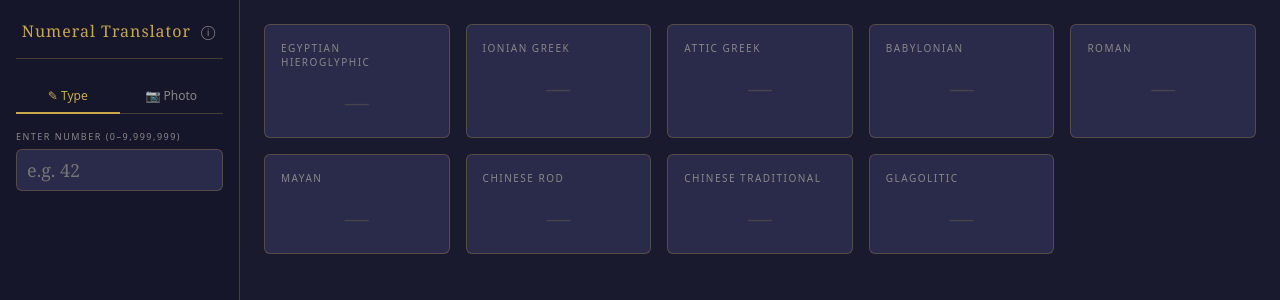
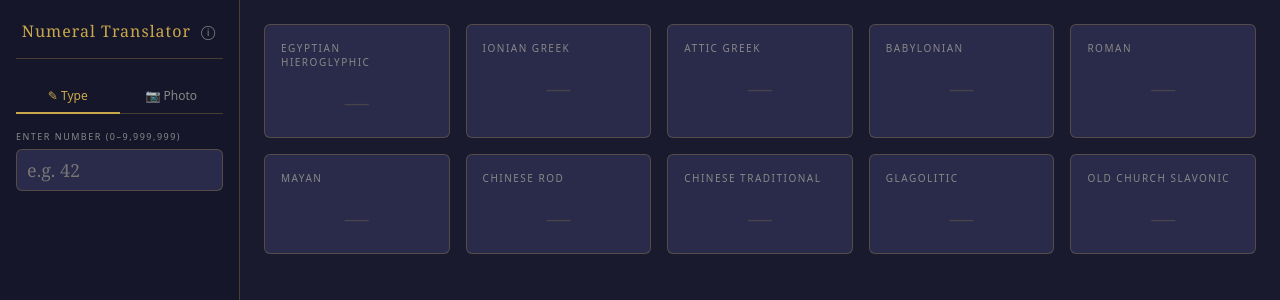
Before and after one commit to EricTalanoa/numeral_translator, a React (Vite) app: page / in a window 1280 px wide. Shown: the top 300 px of the page. Built offline with nearby package versions, Linux system fonts and the light colour scheme; a web font is replaced by a local one.

Commit message:
feat: add BreakdownToken type and extend Converter interface with explain()

```diff
--- a/src/converters/index.ts
+++ b/src/converters/index.ts
@@ -7,6 +7,10 @@ import * as mayan from './mayan'
 import * as chineseRod from './chinese-rod'
 import * as chineseTraditional from './chinese-traditional'
 import * as glagolitic from './glagolitic'
+import * as oldChurchSlavonic from './old-church-slavonic'
+import type { BreakdownToken } from './types'
+
+export type { BreakdownToken } from './types'
 
 export interface Converter {
   id: string
@@ -14,16 +18,18 @@ export interface Converter {
   maxValue: number
   toArabic: (input: string) => number
   fromArabic: (n: number) => string
+  explain: (n: number) => BreakdownToken[]
 }
 
 export const CONVERTERS: Converter[] = [
-  { id: 'egyptian',          label: 'Egyptian Hieroglyphic', maxValue: 9_999_999, ...egyptian },
-  { id: 'ionian',            label: 'Ionian Greek',          maxValue: 9_999,     ...ionian },
-  { id: 'attic',             label: 'Attic Greek',           maxValue: 9_999,     ...attic },
-  { id: 'babylonian',        label: 'Babylonian',            maxValue: 999_999,   ...babylonian },
-  { id: 'roman',             label: 'Roman',                 maxValue: 3_999,     ...roman },
-  { id: 'mayan',             label: 'Mayan',                 maxValue: 999_999,   ...mayan },
-  { id: 'chineseRod',        label: 'Chinese Rod',           maxValue: 999_999,   ...chineseRod },
-  { id: 'chineseTraditional',label: 'Chinese Traditional',   maxValue: 9_999_999, ...chineseTraditional },
-  { id: 'glagolitic',        label: 'Glagolitic',            maxValue: 9_999,     ...glagolitic },
+  { id: 'egyptian',           label: 'Egyptian Hieroglyphic', maxValue: 9_999_999, ...egyptian },
+  { id: 'ionian',             label: 'Ionian Greek',          maxValue: 9_999,     ...ionian },
+  { id: 'attic',              label: 'Attic Greek',           maxValue: 9_999,     ...attic },
+  { id: 'babylonian',         label: 'Babylonian',            maxValue: 999_999,   ...babylonian },
+  { id: 'roman',              label: 'Roman',                 maxValue: 3_999,     ...roman },
+  { id: 'mayan',              label: 'Mayan',                 maxValue: 999_999,   ...mayan },
+  { id: 'chineseRod',         label: 'Chinese Rod',           maxValue: 999_999,   ...chineseRod },
+  { id: 'chineseTraditional', label: 'Chinese Traditional',   maxValue: 9_999_999, ...chineseTraditional },
+  { id: 'glagolitic',         label: 'Glagolitic',            maxValue: 9_999,     ...glagolitic },
+  { id: 'oldChurchSlavonic',  label: 'Old Church Slavonic',   maxValue: 9_999,     ...oldChurchSlavonic },
 ]
--- /dev/null
+++ b/src/converters/types.ts
@@ -0,0 +1,4 @@
+export interface BreakdownToken {
+  display: string  // glyph(s) for text systems; text description for SVG systems
+  value: number    // numeric contribution of this token
+}
```
